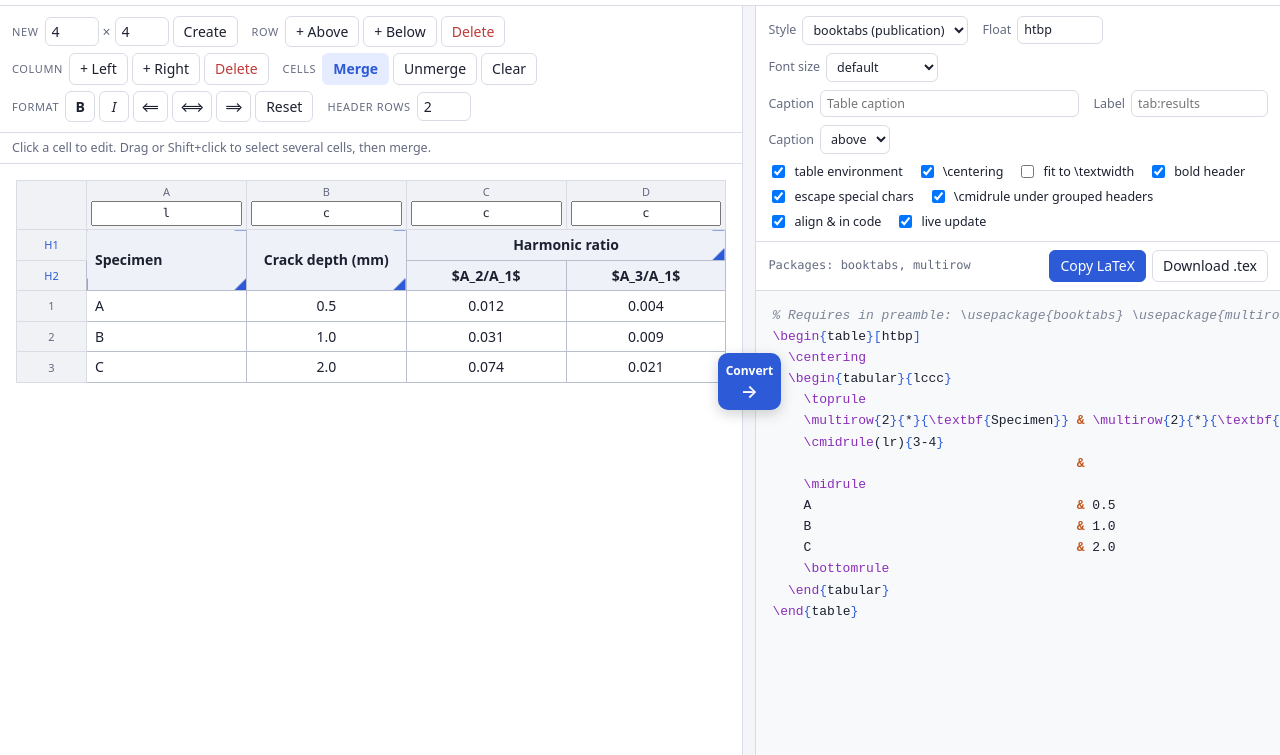
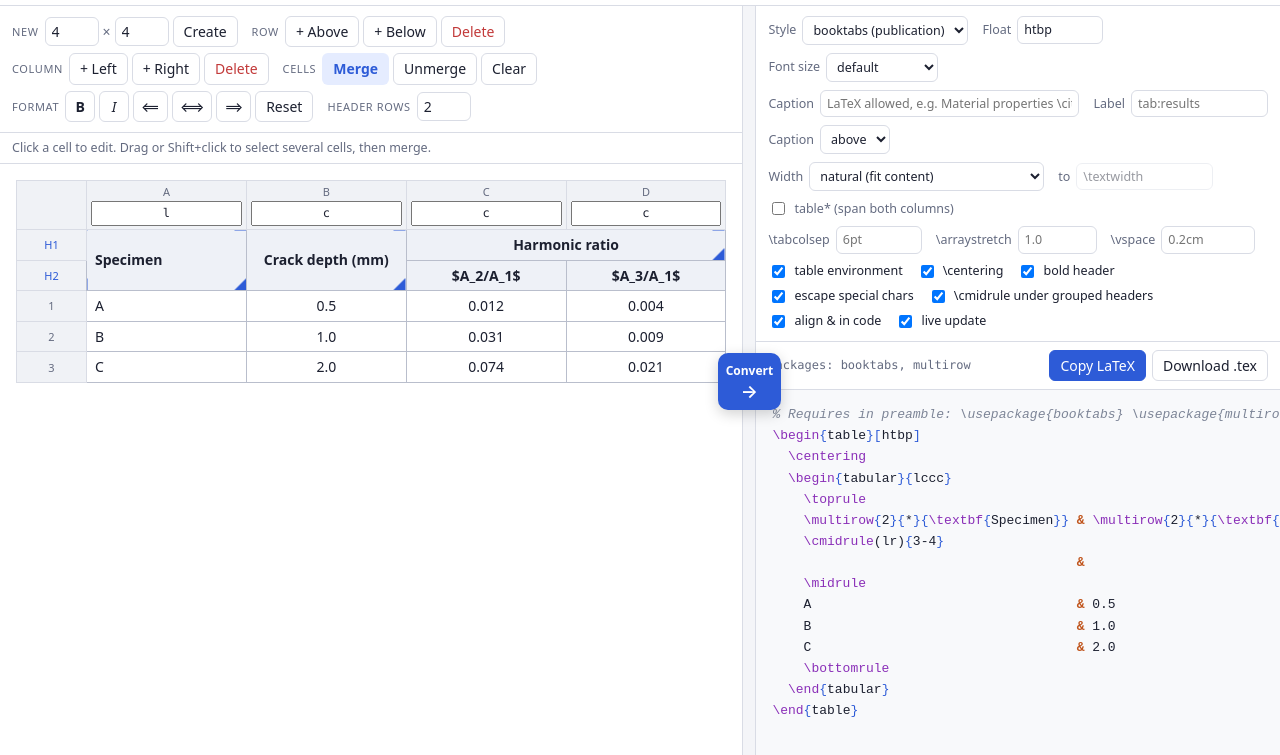
Before and after one commit to guruprksh/Table2Latex, a plain HTML site: page index.html in a window 1280 px wide. Shown: the part 43-798 px from the top of the page. Drawn offline with Linux system fonts and the light colour scheme.

Commit message:
Add table width and spacing options
Co-authored-by: Copilot <223556219+Copilot@users.noreply.github.com>

```diff
--- a/css/style.css
+++ b/css/style.css
@@ -96,6 +96,7 @@ input[type="text"], input[type="number"], select, textarea {
   padding: 4px 6px;
 }
 input[type="number"] { width: 54px; }
+input:disabled { opacity: 0.45; cursor: not-allowed; }
 input:focus, select:focus, textarea:focus { outline: 2px solid var(--accent); outline-offset: -1px; border-color: transparent; }
 
 /* ---------- Top bar ---------- */
--- a/index.html
+++ b/index.html
@@ -111,7 +111,7 @@
         </div>
         <div class="opt-row">
           <label class="grow">Caption
-            <input type="text" id="optCaption" placeholder="Table caption">
+            <input type="text" id="optCaption" placeholder="LaTeX allowed, e.g. Material properties \cite{key}">
           </label>
           <label>Label
             <input type="text" id="optLabel" placeholder="tab:results" size="12">
@@ -123,10 +123,43 @@
             </select>
           </label>
         </div>
+        <div class="opt-row">
+          <label>Width
+            <select id="optWidthMode" title="How the table relates to the page width">
+              <option value="natural">natural (fit content)</option>
+              <option value="stretch">stretch spacing to width (tabular*)</option>
+              <option value="tabularx">equal flexible columns (tabularx)</option>
+              <option value="shrink">shrink only if too wide (adjustbox)</option>
+              <option value="scale">scale to width (resizebox)</option>
+            </select>
+          </label>
+          <label>to
+            <input type="text" id="optWidth" value="\textwidth" size="12" list="widthPresets" spellcheck="false" title="Target width, e.g. \textwidth, 0.9\textwidth, \linewidth, 16cm">
+          </label>
+          <datalist id="widthPresets">
+            <option value="\textwidth"></option>
+            <option value="0.95\textwidth"></option>
+            <option value="0.9\textwidth"></option>
+            <option value="0.8\textwidth"></option>
+            <option value="\linewidth"></option>
+            <option value="\columnwidth"></option>
+          </datalist>
+          <label><input type="checkbox" id="optSpan"> table* (span both columns)</label>
+        </div>
+        <div class="opt-row">
+          <label title="Horizontal padding on each side of a column (LaTeX default 6pt)">\tabcolsep
+            <input type="text" id="optColSep" placeholder="6pt" size="5" spellcheck="false">
+          </label>
+          <label title="Row height factor (LaTeX default 1)">\arraystretch
+            <input type="text" id="optStretch" placeholder="1.0" size="4" spellcheck="false">
+          </label>
+          <label title="Vertical space at the top of the float">\vspace
+            <input type="text" id="optVspace" placeholder="0.2cm" size="6" spellcheck="false">
+          </label>
+        </div>
         <div class="opt-row checks">
           <label><input type="checkbox" id="optEnv" checked> table environment</label>
           <label><input type="checkbox" id="optCenter" checked> \centering</label>
-          <label><input type="checkbox" id="optResize"> fit to \textwidth</label>
           <label><input type="checkbox" id="optBoldHeader" checked> bold header</label>
           <label><input type="checkbox" id="optEscape" checked title="Escape & % _ # etc. Text inside $...$ is kept as math.">escape special chars</label>
           <label><input type="checkbox" id="optCmid" checked> \cmidrule under grouped headers</label>
--- a/js/app.js
+++ b/js/app.js
@@ -231,7 +231,8 @@
 
   const OPT_IDS = {
     style: 'optStyle', float: 'optFloat', size: 'optSize', caption: 'optCaption', label: 'optLabel',
-    capPos: 'optCapPos', env: 'optEnv', center: 'optCenter', resize: 'optResize', boldHeader: 'optBoldHeader',
+    capPos: 'optCapPos', env: 'optEnv', center: 'optCenter', boldHeader: 'optBoldHeader',
+    widthMode: 'optWidthMode', width: 'optWidth', span: 'optSpan', colSep: 'optColSep', stretch: 'optStretch', vspace: 'optVspace',
     escape: 'optEscape', cmidrule: 'optCmid', alignAmp: 'optAlignAmp', live: 'optLive',
   };
 
@@ -244,7 +245,13 @@
     return o;
   }
 
+  function syncWidthUI() {
+    $('optWidth').disabled = $('optWidthMode').value === 'natural';
+  }
+
   function writeOpts(o) {
+    // older saves had a single "fit to \textwidth" checkbox
+    if (o.resize && !('widthMode' in o)) o = Object.assign({}, o, { widthMode: 'scale', width: '\\textwidth' });
     for (const [k, id] of Object.entries(OPT_IDS)) {
       if (!(k in o)) continue;
       const el = $(id);
@@ -885,6 +892,7 @@
     const el = $(id);
     el.addEventListener(el.type === 'checkbox' || el.tagName === 'SELECT' ? 'change' : 'input', () => {
       if (id === 'optBoldHeader') render();
+      if (id === 'optWidthMode') syncWidthUI();
       if (id === 'optLive' && el.checked) convert();
       changed();
     });
@@ -945,6 +953,7 @@
   // ---------------------------------------------------------------- boot
 
   load();
+  syncWidthUI();
   render();
   convert();
 })();
--- a/js/latex.js
+++ b/js/latex.js
@@ -67,7 +67,12 @@
         capPos: 'top',
         env: true,
         center: true,
-        resize: false,
+        widthMode: 'natural', // natural | stretch | tabularx | shrink | scale
+        width: '\\textwidth',
+        colSep: '',
+        stretch: '',
+        vspace: '',
+        span: false,
         boldHeader: true,
         escape: true,
         cmidrule: true,
@@ -232,26 +237,62 @@
     const out = [];
     const capLines = [];
     if (o.env) {
-      if (o.caption) capLines.push(ind + '\\caption{' + (o.escape ? escapeText(o.caption) : o.caption) + '}');
+      // caption is raw LaTeX so \cite{...}, $...$ etc. work
+      if (o.caption) capLines.push(ind + '\\caption{' + o.caption + '}');
       if (o.label) capLines.push(ind + '\\label{' + o.label + '}');
     }
 
-    if (o.env) out.push('\\begin{table}' + (o.float ? '[' + o.float + ']' : ''));
+    // Width handling
+    const W = (o.width || '').trim() || '\\textwidth';
+    let tabEnv = 'tabular';
+    let tabArgs = '{' + tabSpec + '}';
+    let wrapOpen = null;
+    let wrapClose = null;
+    if (o.widthMode === 'stretch') {
+      // natural column widths, extra space distributed between columns
+      tabEnv = 'tabular*';
+      tabArgs = '{' + W + '}{@{\\extracolsep{\\fill}}' + tabSpec + '}';
+    } else if (o.widthMode === 'tabularx') {
+      // plain l/c/r columns become X columns that share the width (unless the user already placed X)
+      pkgs.add('tabularx');
+      tabEnv = 'tabularx';
+      const xSpecs = specs.some((s) => /X/.test(s))
+        ? specs
+        : specs.map((s) => {
+            if (s === 'l') return '>{\\raggedright\\arraybackslash}X';
+            if (s === 'c') return '>{\\centering\\arraybackslash}X';
+            if (s === 'r') return '>{\\raggedleft\\arraybackslash}X';
+            return s;
+          });
+      if (xSpecs.some((s) => s.startsWith('>'))) pkgs.add('array');
+      tabArgs = '{' + W + '}{' + (grid ? '|' + xSpecs.join('|') + '|' : xSpecs.join('')) + '}';
+    } else if (o.widthMode === 'shrink') {
+      pkgs.add('adjustbox');
+      wrapOpen = '\\begin{adjustbox}{max width=' + W + '}';
+      wrapClose = '\\end{adjustbox}';
+    } else if (o.widthMode === 'scale') {
+      pkgs.add('graphicx');
+      wrapOpen = '\\resizebox{' + W + '}{!}{%';
+      wrapClose = '}';
+    }
+
+    const envName = o.span ? 'table*' : 'table';
+    if (o.env) out.push('\\begin{' + envName + '}' + (o.float ? '[' + o.float + ']' : ''));
+    if (o.env && o.vspace) out.push(ind + '\\vspace{' + o.vspace + '}');
     if (o.env && o.center) out.push(ind + '\\centering');
     if (o.env && o.capPos === 'top') out.push(...capLines);
     if (o.size) out.push(ind + o.size);
-    if (o.resize) {
-      pkgs.add('graphicx');
-      out.push(ind + '\\resizebox{\\textwidth}{!}{%');
-    }
-    out.push(ind + '\\begin{tabular}{' + tabSpec + '}');
+    if (o.colSep) out.push(ind + '\\setlength{\\tabcolsep}{' + o.colSep + '}');
+    if (o.stretch) out.push(ind + '\\renewcommand{\\arraystretch}{' + o.stretch + '}');
+    if (wrapOpen) out.push(ind + wrapOpen);
+    out.push(ind + '\\begin{' + tabEnv + '}' + tabArgs);
     out.push(...body);
-    out.push(ind + '\\end{tabular}' + (o.resize ? '%' : ''));
-    if (o.resize) out.push(ind + '}');
+    out.push(ind + '\\end{' + tabEnv + '}' + (o.widthMode === 'scale' ? '%' : ''));
+    if (wrapClose) out.push(ind + wrapClose);
     if (o.env && o.capPos === 'bottom') out.push(...capLines);
-    if (o.env) out.push('\\end{table}');
+    if (o.env) out.push('\\end{' + envName + '}');
 
-    const order = ['booktabs', 'multirow', 'makecell', 'siunitx', 'array', 'graphicx'];
+    const order = ['booktabs', 'multirow', 'makecell', 'siunitx', 'array', 'tabularx', 'adjustbox', 'graphicx'];
     const packages = order.filter((p) => pkgs.has(p));
     let code = out.join('\n');
     if (packages.length) {
```
Also changed, not shown: 1 other file.
